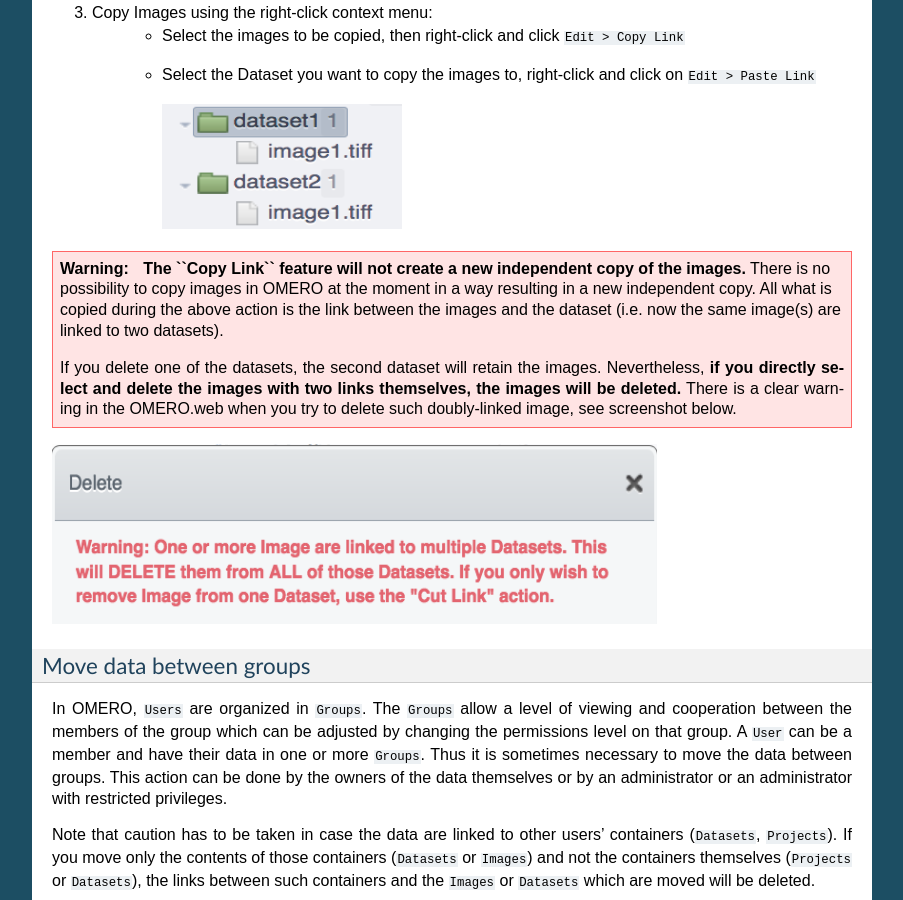
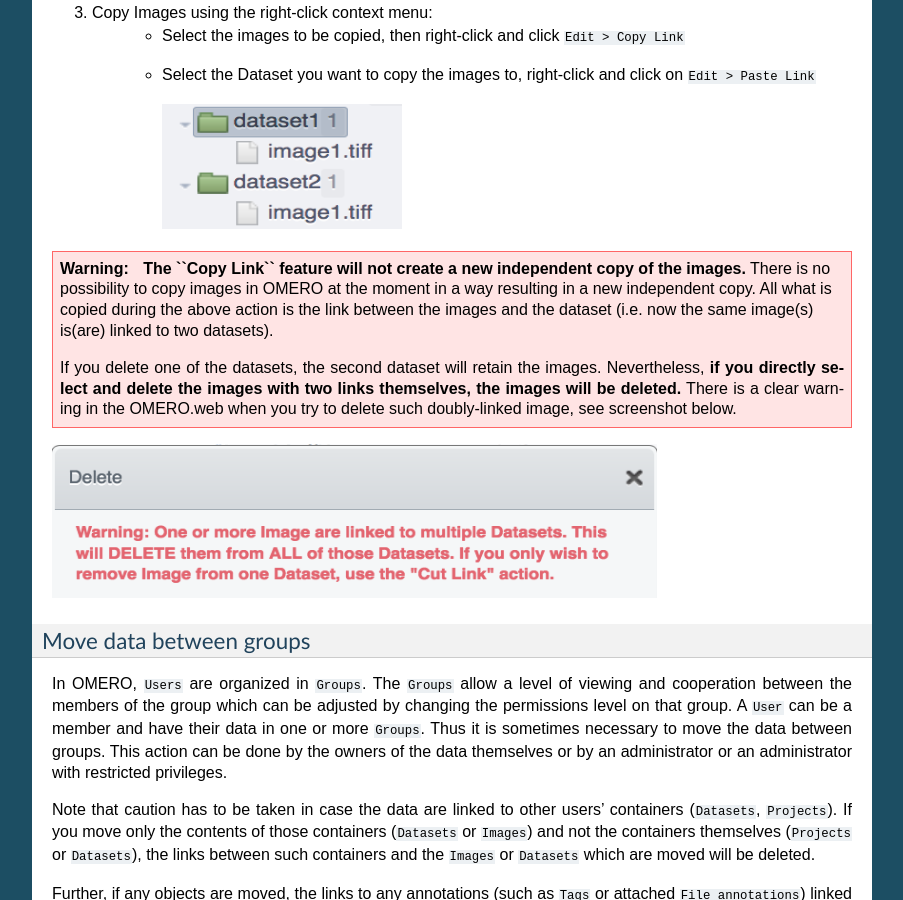
Before and after one commit to ome/omero-guide-introduction, a Sphinx documentation site: the page built from docs/data-management.rst, in a window 1280 px wide and 900 px high, scrolled down 4084 px. Shown: the whole window, without its empty margins (198-1101 px from the left). Built offline with Sphinx 7.4.7, drawn with Linux system fonts in a browser that asks for light colours.

```diff
--- a/docs/data-management.rst
+++ b/docs/data-management.rst
@@ -147,7 +147,7 @@ You can organize the data in the left-hand side tree by creating new Projects, D
        |image2d|
 
 .. warning::
-    **The ``Copy Link`` feature will not create a new independent copy of the images.** There is no possibility to copy images in OMERO at the moment in a way resulting in a new independent copy. All what is copied during the above action is the link between the images and the dataset (i.e. now the same image(s) are linked to two datasets).
+    **The ``Copy Link`` feature will not create a new independent copy of the images.** There is no possibility to copy images in OMERO at the moment in a way resulting in a new independent copy. All what is copied during the above action is the link between the images and the dataset (i.e. now the same image(s) is(are) linked to two datasets).
 
     If you delete one of the datasets, the second dataset will retain the images. Nevertheless, **if you directly select and delete the images with two links themselves, the images will be deleted.** There is a clear warning in the OMERO.web when you try to delete such doubly-linked image, see screenshot below.
 
@@ -224,7 +224,7 @@ Typically an administrator works on behalf of other users in a group where the a
    :height: 1.3in
 .. |image2e| image:: images/management3e.png
    :width: 6.3in
-   :height: 1.87in
+   :height: 1.6in
 .. |image3| image:: images/management4.png
    :width: 7.51667in
    :height: 5in
```
